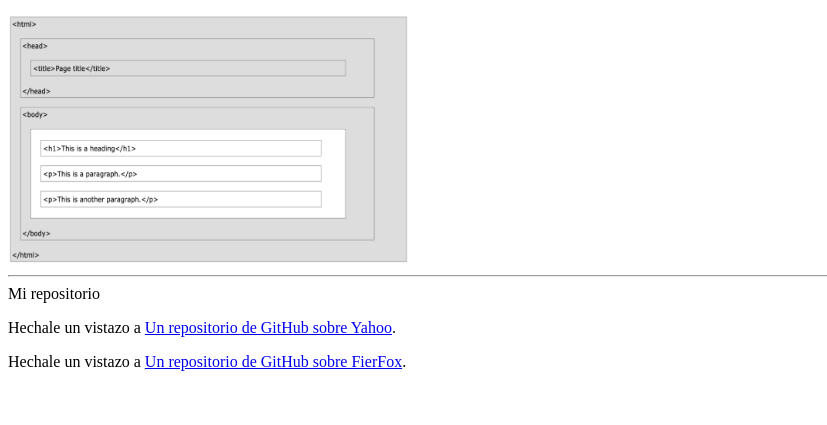
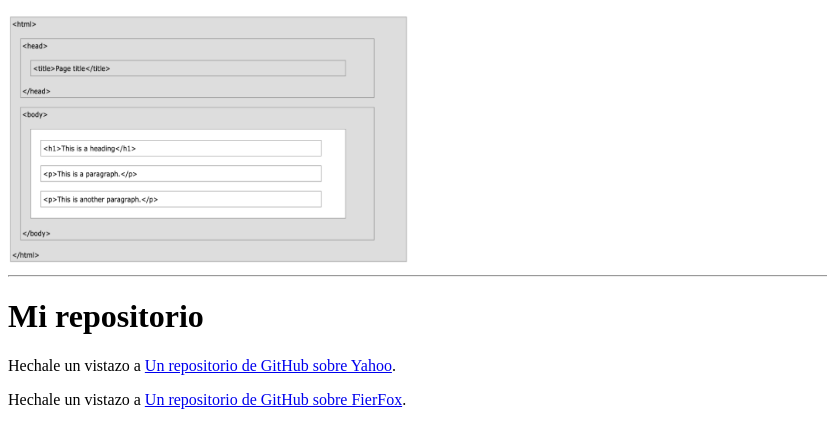
Before and after one commit to SaraGJ1706/SMX2-M12-IntroHTML-GitHubPages-main, a plain HTML site: page index.html in a window 1280 px wide. Shown: the part 638-1063 px from the top of the page, without its empty margins (0-827 px from the left). Before the commit the page ends 1025 px from the top, so only its background shows below. Drawn offline with Linux system fonts and the light colour scheme.

Commit message:
Encabezado 2

```diff
--- a/index.html
+++ b/index.html
@@ -39,7 +39,7 @@
     <hr>
     <!--añadir un encabezado donde indiques el título de una nueva sección llamada "Mi repositories"  -->
 <head>
-     Mi repositorio
+   <h1>Mi repositorio</h1>
 </head>
     <!--añadir dos enlaces a dos de tus repositorios de GITHUB que se han de abrir en pestañas diferentes del navegador. Ojo, que los repositorios han de ser públicos  -->
     <p>Hechale un vistazo a <a href="https://github.com/SaraGJ1706/-Yahoo-" target="_blank">Un repositorio de GitHub sobre Yahoo</a>.</p>
```
